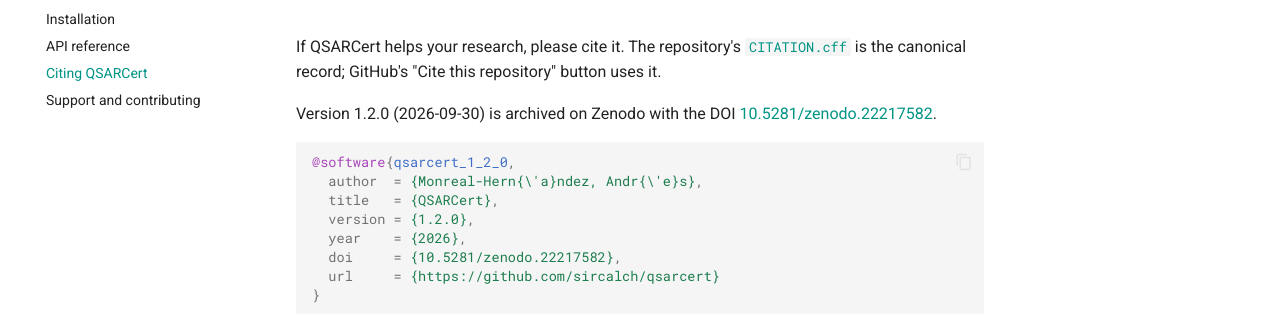
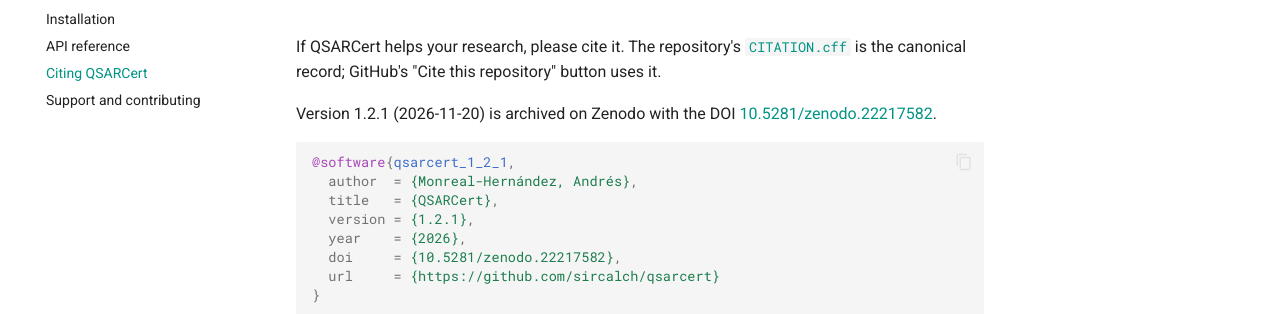
Before and after one commit to sircalch/qsarcert, an MkDocs documentation site: the page built from docs/citing.md, in a window 1280 px wide. Shown: the part 146-460 px from the top of the page. Built offline with MkDocs 1.6.1 and Material for MkDocs 9.7.7, drawn with Linux system fonts in a browser that asks for light colours; comment, search, counter and statistics services are not loaded.

Commit message:
Fix author name (Andrés) and stale versions in generated citations; release 1.2.1 (#2)
BibTeX, APA, HTML report, methods text, __author__ and LICENSE now read Andrés Monreal-Hernández. Generated BibTeX, methods paragraph and report footer read the installed version instead of a fixed older one.

Co-authored-by: sircalch <andru.3212@users.noreply.github.com>
Co-authored-by: Claude Sonnet 5.5 <noreply@anthropic.com>

````diff
--- a/docs/citing.md
+++ b/docs/citing.md
@@ -2,13 +2,13 @@
 
 If QSARCert helps your research, please cite it. The repository's [`CITATION.cff`](https://github.com/sircalch/qsarcert/blob/master/CITATION.cff) is the canonical record; GitHub's "Cite this repository" button uses it.
 
-Version 1.2.0 (2026-09-30) is archived on Zenodo with the DOI [10.5281/zenodo.22217582](https://doi.org/10.5281/zenodo.22217582).
+Version 1.2.1 (2026-11-20) is archived on Zenodo with the DOI [10.5281/zenodo.22217582](https://doi.org/10.5281/zenodo.22217582).
 
 ```bibtex
-@software{qsarcert_1_2_0,
-  author  = {Monreal-Hern{\'a}ndez, Andr{\'e}s},
+@software{qsarcert_1_2_1,
+  author  = {Monreal-Hernández, Andrés},
   title   = {QSARCert},
-  version = {1.2.0},
+  version = {1.2.1},
   year    = {2026},
   doi     = {10.5281/zenodo.22217582},
   url     = {https://github.com/sircalch/qsarcert}
--- a/pyproject.toml
+++ b/pyproject.toml
@@ -4,7 +4,7 @@ build-backend = "setuptools.build_meta"
 
 [project]
 name = "qsarcert"
-version = "1.2.0"
+version = "1.2.1"
 description = "Automated OECD Validation Principles, Applicability Domain (Williams Plot), Y-Randomization, and Scaffold Leakage Certification for QSAR & Molecular ML Models"
 readme = "README.md"
 authors = [
--- a/qsarcert/__init__.py
+++ b/qsarcert/__init__.py
@@ -3,8 +3,8 @@ QSARCert: Automated OECD Validation Principles, Applicability Domain (Williams P
 Y-Randomization, and Scaffold Leakage Certification for QSAR & Molecular ML Models.
 """
 
-__version__ = "1.2.0"
-__author__ = "Andres Monreal-Hernández"
+__version__ = "1.2.1"
+__author__ = "Andrés Monreal-Hernández"
 __license__ = "MIT"
 
 from qsarcert.core.applicability_domain import (
````
Also changed, not shown: CHANGELOG.md (+5 -1 lines), README.md (+2 -2 lines), docs/index.md (+2 -2 lines), 9 other files.
